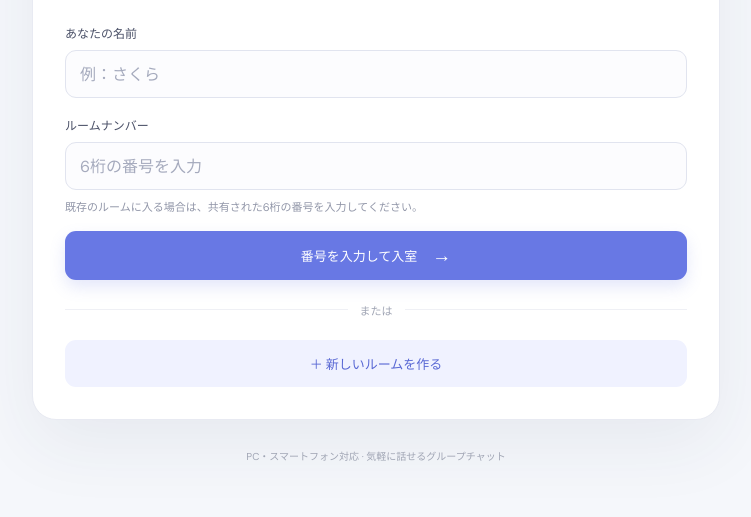
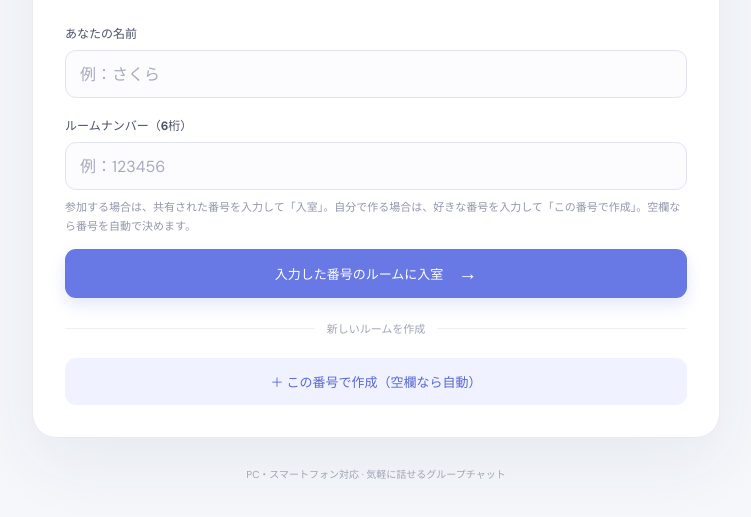
Before and after one commit to roorusu-jpg/url-chat-app, a website: page public/index.html in a window 1280 px wide. Shown: the part 241-758 px from the top of the page, without its empty margins (264-1015 px from the left). Drawn offline with Linux system fonts and the light colour scheme.

Commit message:
Add custom room number creation instructions

```diff
--- a/public/index.html
+++ b/public/index.html
@@ -19,13 +19,13 @@
         <form id="joinForm">
           <label for="name">あなたの名前</label>
           <input id="name" maxlength="30" placeholder="例：さくら" autocomplete="nickname" required>
-          <label for="roomNumber">ルームナンバー</label>
-          <input id="roomNumber" inputmode="numeric" pattern="[0-9]{6}" maxlength="6" placeholder="6桁の番号を入力" aria-describedby="roomHint">
-          <p class="hint" id="roomHint">既存のルームに入る場合は、共有された6桁の番号を入力してください。</p>
-          <button id="joinBtn" class="primary" type="submit">番号を入力して入室 <span>→</span></button>
+          <label for="roomNumber">ルームナンバー（6桁）</label>
+          <input id="roomNumber" inputmode="numeric" pattern="[0-9]{6}" maxlength="6" placeholder="例：123456" aria-describedby="roomHint">
+          <p class="hint" id="roomHint">参加する場合は、共有された番号を入力して「入室」。自分で作る場合は、好きな番号を入力して「この番号で作成」。空欄なら番号を自動で決めます。</p>
+          <button id="joinBtn" class="primary" type="submit">入力した番号のルームに入室 <span>→</span></button>
         </form>
-        <div class="or"><span>または</span></div>
-        <button id="createBtn" class="secondary full" type="button">＋ 新しいルームを作る</button>
+        <div class="or"><span>新しいルームを作成</span></div>
+        <button id="createBtn" class="secondary full" type="button">＋ この番号で作成（空欄なら自動）</button>
         <p id="homeError" class="error" role="alert" hidden></p>
       </div>
 
```
